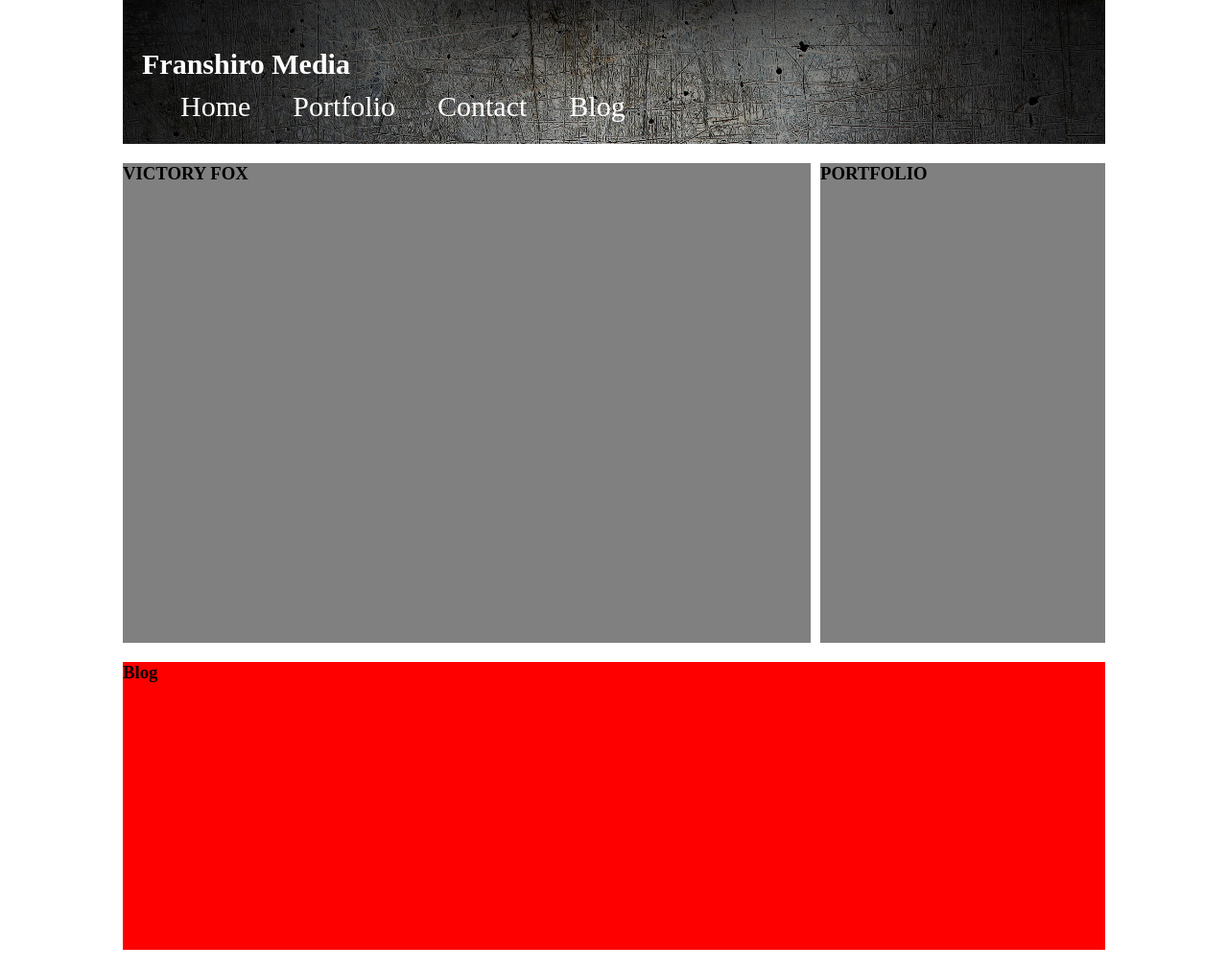
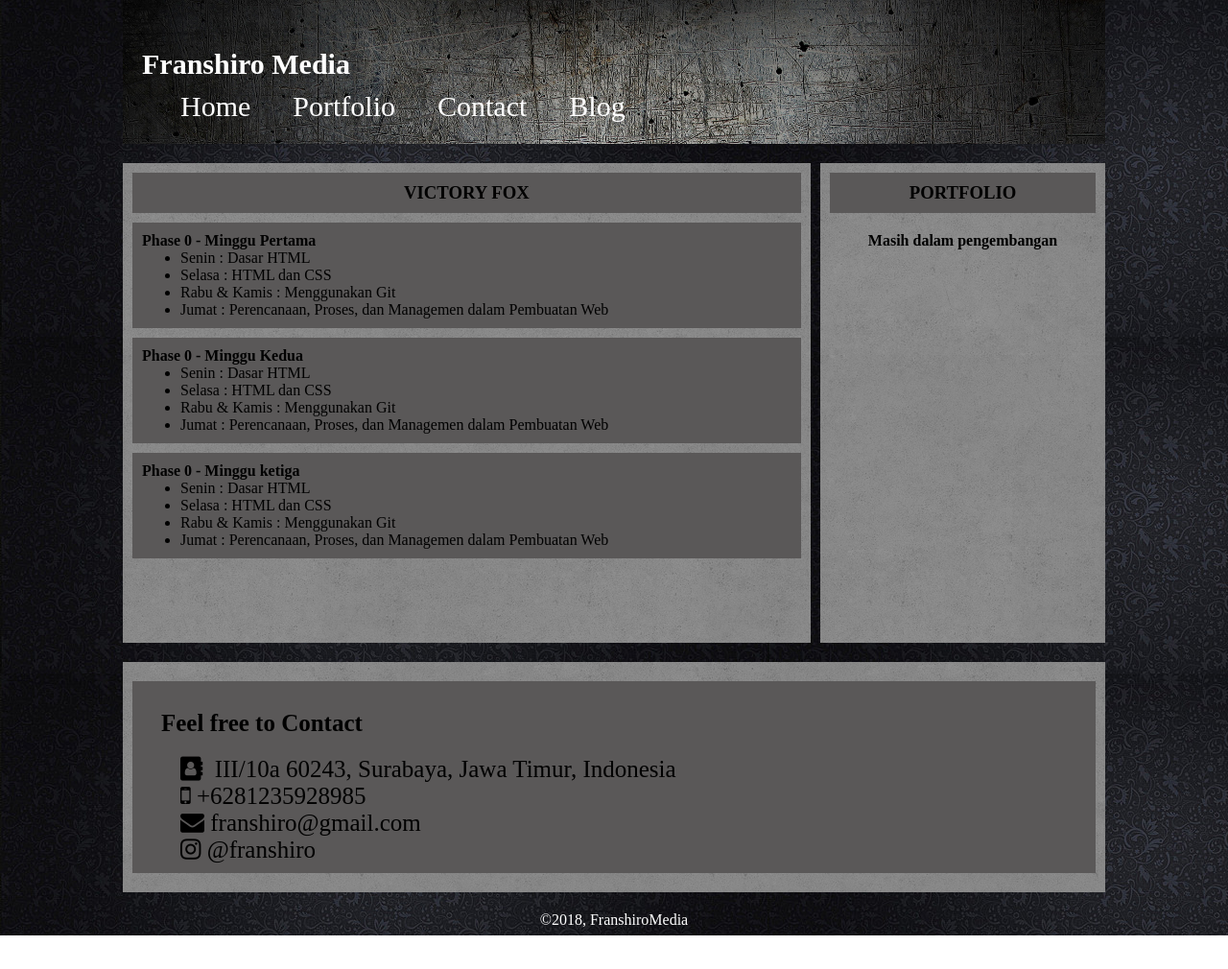
Before and after one commit to franshiro/franshiro.github.io-, a plain HTML site: page index.html in a window 1280 px wide. Shown: the whole page at 96% size. After the commit the page ends 975 px from the top, so only its background shows below. Drawn offline with Linux system fonts and the light colour scheme.

Commit message:
hampir selesai

```diff
--- a/asset/css/style.css
+++ b/asset/css/style.css
@@ -7,6 +7,7 @@
 }
 body{
     width: 80%;
+    background-image: url("../img/50577e1f9b187b0.jpg")
 
 }
 
@@ -42,7 +43,7 @@ header nav ul li a{
 section{
     margin-top: 20px;
     margin-bottom: 20px;
-    background-color: grey;
+    background-image: url("../img/background-texture-2.jpg");
 }
 #homesection{
     float:left;
@@ -50,16 +51,61 @@ section{
     height: 500px;
 
 }
+#homesection h3{
+    padding: 10px;
+    text-align: center;
+    background-color: rgb(90, 88, 88);
+    margin : 10px;
+}
+#homesection .materi{
+    padding: 10px;
+    text-align: left;
+    background-color: rgb(90, 88, 88);
+    margin : 10px;
+}
 #portfoliosection{
     float: right;
     width: 29%;
     height: 500px;
 }
-#blogsection{
+
+#portfoliosection h3{
+    padding: 10px;
+    text-align: center;
+    background-color: rgb(90, 88, 88);
+    margin : 10px;
+}
+#portfoliosection h4{
+    padding: 10px;
+    text-align: center;
+}
+#contactsection{
     clear: both;
-    background-color: red;
     width: 100%;
-    height: 300px;
+    padding-bottom: 10px;
+    padding-top: 10px;
 
 }
+#contactsection h4{
+    padding: 20px;
+    text-align: left;
+}
+
+#contactsection .freetocontact{
+    padding: 10px;
+    margin: 10px;
+    text-align: left;
+    background-color: rgb(90, 88, 88);
+    font-size: 25px;
+}
+#contactsection ul li{
+    list-style-type: none;}
 /* End Section */
+
+/* Footer */
+footer{
+    height: 25px;
+    text-align: center;
+    color: white;
+}
+/* End Footer */
--- a/index.html
+++ b/index.html
@@ -3,6 +3,7 @@
     <head>
         <title>FranshiroMedia</title>
         <link rel="stylesheet" type="text/css" href="asset/css/style.css">
+        <link rel="stylesheet" href="https://cdnjs.cloudflare.com/ajax/libs/font-awesome/4.7.0/css/font-awesome.min.css">
     </head>
     <body class="container">
 <!-- Isi Koding Dibawah Ini -->
@@ -24,6 +25,33 @@
                 <h3>VICTORY FOX</h3>
 
             </div>
+            <div class="materi">
+                <h4>Phase 0 - Minggu Pertama</h4>
+                <ul>
+                    <li>Senin : Dasar HTML</li>
+                    <li>Selasa : HTML dan CSS</li>
+                    <li>Rabu & Kamis : Menggunakan Git</li>
+                    <li>Jumat : Perencanaan, Proses, dan Managemen dalam Pembuatan Web</li>
+                </ul>
+            </div>
+            <div class="materi">
+                <h4>Phase 0 - Minggu Kedua</h4>
+                <ul>
+                    <li>Senin : Dasar HTML</li>
+                    <li>Selasa : HTML dan CSS</li>
+                    <li>Rabu & Kamis : Menggunakan Git</li>
+                    <li>Jumat : Perencanaan, Proses, dan Managemen dalam Pembuatan Web</li>
+                </ul>
+            </div>
+            <div class="materi">
+                <h4>Phase 0 - Minggu ketiga</h4>
+                <ul>
+                    <li>Senin : Dasar HTML</li>
+                    <li>Selasa : HTML dan CSS</li>
+                    <li>Rabu & Kamis : Menggunakan Git</li>
+                    <li>Jumat : Perencanaan, Proses, dan Managemen dalam Pembuatan Web</li>
+                </ul>
+            </div>
 
         </section>
 
@@ -31,16 +59,30 @@
                 <div>
                         <h3>PORTFOLIO</h3>
                 </div>
+                <div>
+                    <h4><strong>Masih dalam pengembangan</strong></h4>
+                </div>
         </section>
-        <section class="container" id="blogsection">
-            <div>
-                <h3>Blog</h3>
+        <section class="container" id="contactsection">
+
+            <div class="freetocontact">
+                <h4>Feel free to Contact</h4>
+                <ul>
+                    <li ><i class="fa fa-address-book">&nbsp;</i> III/10a 60243, Surabaya, Jawa Timur, Indonesia</li>
+                    <li><i class="fa fa-mobile-phone">&nbsp;</i>+6281235928985</li>
+                    <li><i class="fa fa-envelope">&nbsp;</i>franshiro@gmail.com</li>
+                    <li><i class="fa fa-instagram">&nbsp;</i>@franshiro</li>
+                </ul>
             </div>
 
         </section>
 <!-- Footer -->
-        <footer>
-
+        <footer class="container">
+            <div>
+                <p>
+                    &copy;2018, FranshiroMedia
+                </p>
+            </div>
         </footer>
     </body>
 </html>
```
Also changed, not shown: asset/img/50577e1f9b187b0.jpg (added), asset/img/background-texture-2.jpg (added), index2.html (deleted).
